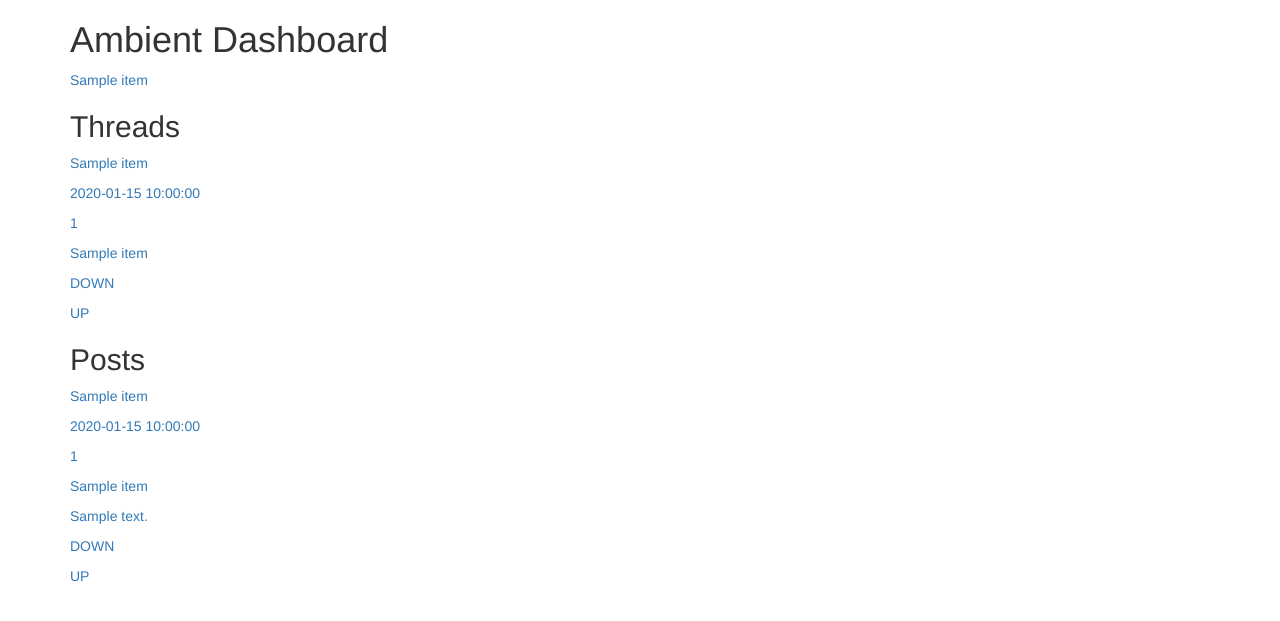
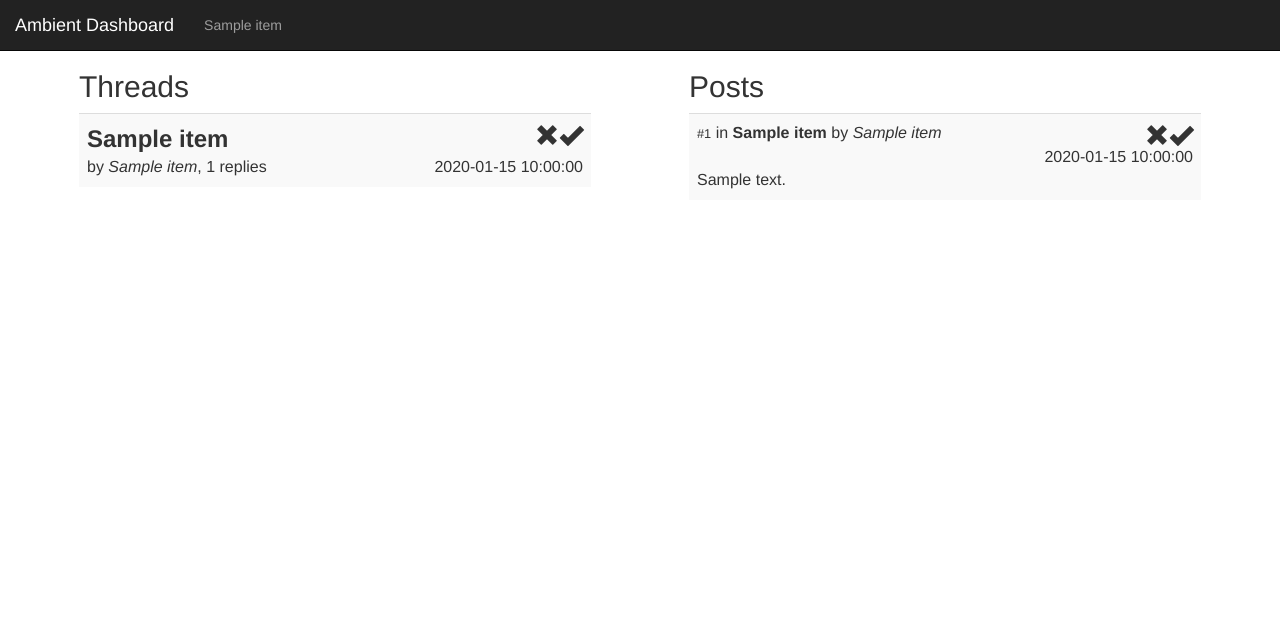
Before and after one commit to johink/Ambient, a Flask app: template templates/dashboard.html in a window 1280 px wide. Shown: the top 621 px of the page. Run offline with Flask 2, Linux system fonts and the light colour scheme; the template is opened without the code that fills it: most values are stand-ins (such as "Sample title", 1, 10 or a date in 2020); parts of the project's set-up code (start-up, migrations or seed data) failed here and were passed over; some libraries are stand-ins or nearby versions.

Commit message:
Added some styling

```diff
--- a/app.py
+++ b/app.py
@@ -30,51 +30,40 @@ def dashboard(gameid):
     post_data = db.get_post_data(gameid)
     other_links = db.get_other_links(gameid)
 
-    return render_template('dashboard.html', thread_data = thread_data, post_data = post_data, other_links = other_links)#include kwargs of template data here
+    return render_template('dashboard.html', thread_data = thread_data, post_data = post_data, other_links = other_links)
 
 @app.route('/vote/thread/up/<int:threadid>', methods=['POST'])
 def vote_thread_up(threadid):
-    if not threadid:
-        return
-    else:
-        try:
-            db.increment_thread(threadid)
-            return True
-        except:
-            return False
+    try:
+        db.vote_thread(threadid, 1)
+        return "Successful"
+    except Exception as e:
+        print(e)
+        return "DBError"
 
 @app.route('/vote/thread/down/<int:threadid>', methods=['POST'])
 def vote_thread_down(threadid):
-    if not threadid:
-        return
-    else:
-        try:
-            db.decrement_thread(threadid)
-            return True
-        except:
-            return False
+    try:
+        db.vote_thread(threadid, 0)
+        return "Successful"
+    except:
+        return "DBError"
 
 @app.route('/vote/post/up/<int:threadid>/<int:responsenum>', methods=['POST'])
 def vote_post_up(threadid, responsenum):
-    print(threadid)
-    print(responsenum)
-    if threadid and responsenum:
-        try:
-            db.vote_post(threadid, responsenum, 1)
-            return "Successful"
-        except:
-            return "DBError"
+    try:
+        db.vote_post(threadid, responsenum, 1)
+        return "Successful"
+    except:
+        return "DBError"
 
 @app.route('/vote/post/down/<int:threadid>/<int:responsenum>', methods=['POST'])
 def vote_post_down(threadid, responsenum):
-    print(threadid)
-    print(responsenum)
-    if threadid and responsenum:
-        try:
-            db.vote_post(threadid, responsenum, 0)
-            return "Successful"
-        except:
-            return "DBError"
+    try:
+        db.vote_post(threadid, responsenum, 0)
+        return "Successful"
+    except:
+        return "DBError"
 
 if __name__ == '__main__':
     #running=True
--- /dev/null
+++ b/static/style.css
@@ -0,0 +1,88 @@
+p {
+
+}
+
+span {
+  display: inline-block;
+}
+
+a {
+  color: #333;
+  text-decoration: none;
+}
+
+a:hover {
+  color: #555;
+  text-decoration: none;
+}
+
+.glyphicon {
+  font-size: 1.5em;
+}
+
+.glyphicon-ok:hover {
+  color:green;
+}
+
+.glyphicon-remove:hover {
+  color:red;
+}
+
+.container {
+  width: 90vw;
+}
+
+.threads {
+  float: left;
+  width: 40vw;
+  padding-top: 50px;
+}
+
+.posts {
+  float: right;
+  width: 40vw;
+  padding-top: 50px;
+}
+
+.author {
+  font-style: oblique;
+}
+
+.postedon {
+  float: right;
+  clear: both;
+}
+
+.numreplies {
+
+}
+
+.title {
+  font-weight: bold;
+  font-size: 1.5em;
+  width: 80%;
+}
+
+.votedown {
+  float: right;
+}
+
+.voteup {
+  float: right;
+}
+
+.posttitle {
+  font-weight: bold;
+}
+
+.replyno {
+  font-size: .8em;
+}
+
+.content {
+  width: 80%;
+}
+
+.disableclick {
+  pointer-events: none;
+}
--- a/templates/dashboard.html
+++ b/templates/dashboard.html
@@ -1,5 +1,6 @@
 <head>
 <link rel="stylesheet" href="https://maxcdn.bootstrapcdn.com/bootstrap/3.3.7/css/bootstrap.min.css">
+<link rel='stylesheet' href='../static/style.css'>
 <title>Ambient Dashboard</title>
 <script
   src="https://code.jquery.com/jquery-3.2.1.min.js"
@@ -17,7 +18,11 @@ $.ajax({
 url: '/vote/post/down/'+thread_id+'/'+reply_num,
 type:"POST",
 success: function(result){
-if(result == "Successful"){alert("SUCCESS!")}
+if(result == "Successful"){
+$("#trpost"+thread_id+reply_num).addClass("danger").removeClass("success");
+$("#trpost"+thread_id+reply_num + " .votedown").addClass("disableclick");
+$("#trpost"+thread_id+reply_num + " .voteup").removeClass("disableclick");
+}
 else{alert("Difficulty communicating with database.  Please try again later!")}
 }});
 }
@@ -26,54 +31,100 @@ $.ajax({
 url: '/vote/post/up/'+thread_id+'/'+reply_num,
 type:"POST",
 success: function(result){
-if(result == "Successful"){alert("SUCCESS!")}
+if(result == "Successful"){
+$("#trpost"+thread_id+reply_num).addClass("success").removeClass("danger");
+$("#trpost"+thread_id+reply_num + " .voteup").addClass("disableclick");
+$("#trpost"+thread_id+reply_num + " .votedown").removeClass("disableclick");
+}
+else{alert("Difficulty communicating with database.  Please try again later!")}
+}});
+}
+votethreadup = function(thread_id){
+$.ajax({
+url: '/vote/thread/up/'+thread_id,
+type:"POST",
+success: function(result){
+if(result == "Successful"){
+$("#tr"+thread_id).addClass("success").removeClass("danger");
+$("#tr"+thread_id + " .voteup").addClass("disableclick");
+$("#tr"+thread_id + " .votedown").removeClass("disableclick");
+}
+else{alert("Difficulty communicating with database.  Please try again later!")}
+}});
+}
+votethreaddown = function(thread_id){
+$.ajax({
+url: '/vote/thread/down/'+thread_id,
+type:"POST",
+success: function(result){
+if(result == "Successful"){
+$("#tr"+thread_id).addClass("danger").removeClass("success");
+$("#tr"+thread_id + " .votedown").addClass("disableclick");
+$("#tr"+thread_id + " .voteup").removeClass("disableclick");
+}
 else{alert("Difficulty communicating with database.  Please try again later!")}
 }});
 }
 
+
 </script>
 </head>
 <div class="container" padding="20px">
-<h1>Ambient Dashboard</h1>
-
-<div class="navlinks">
-{% for item in other_links %}
-<a href='/dashboard/{{item["game_id"]}}'>{{item['game_name']}}</a>
-{% endfor %}
-</div>
+<nav class="navbar navbar-inverse navbar-fixed-top">
+  <div class="container-fluid">
+    <div class="navbar-header">
+      <a class="navbar-brand" href="#">Ambient Dashboard</a>
+    </div>
+    <ul class="nav navbar-nav">
+      {% for item in other_links %}
+      <li class='navlinkitem'><a href='/dashboard/{{item["game_id"]}}'>{{item['game_name']}}</a></li>
+      {% endfor %}
+    </ul>
+  </div>
+</nav>
 
 <div class="threads">
 <h2>Threads</h2>
 
+<table class="table table-striped table-hover">
 {% for item in thread_data %}
+<tr id="tr{{item['thread_id']}}">
+<td>
 <div class="thread_item" id="{{item['thread_id']}}">
-<a href="#" onclick="displaythread({{item['thread_id']}});">
-<p class="author">{{ item['author_name'] }}</p>
-<p class="postedon">{{ item['posted_on'] }}</p>
-<p class="numreplies">{{ item['num_replies'] }}</p>
-<p class="title">{{ item['title'] }}</p>
+<span class="voteup"><a href="javascript:void(0);" onclick="votethreadup('{{item.thread_id}}');"><i class="glyphicon glyphicon-ok" title="This thread is useful"></i></a></span>
+<span class="votedown"><a href="javascript:void(0);" onclick="votethreaddown('{{item.thread_id}}');"><i class="glyphicon glyphicon-remove" title="This thread is not useful"></i></a></span>
+<a href="javascript:void(0);" onclick="displaythread('{{item.thread_id}}');">
+<span class="title">{{ item['title'] }}</span>
+<br/>by
+<span class="author">{{ item['author_name'] }}</span>,
+<span class="postedon">{{ item['posted_on'] }}</span>
+<span class="numreplies">{{ item['num_replies'] }}</span> replies
 </a>
-<p class="votedown"><a href="/vote/thread/down/{{item['thread_id']}}">DOWN</a></p>
-<p class="voteup"><a href='/vote/thread/up/{{item["thread_id"]}}'>UP</a></p>
 </div>
+</td>
+</tr>
 {% endfor %}
-</tbody>
 </table>
 </div>
 <div class="posts">
 <h2>Posts</h2>
+<table class="table table-striped table-hover">
+
 {% for item in post_data %}
+<tr id="trpost{{item['thread_id']}}{{item['response_num']}}">
+<td>
 <div class="post_item" id="{{item['thread_id']}}{{item['response_num']}}">
-<a href="#" onclick="displaypost('{{item['thread_id']}}','{{item['response_num']}}');">
-<p class="author">{{ item['author_name'] }}</p>
-<p class="postedon">{{ item['posted_on'] }}</p>
-<p class="replyno">{{ item['response_num'] }}</p>
-<p class="title">{{ item['title'] }}</p>
-<p class="content">{{ item['content'] }}</p>
+<span class="voteup"><a href="javascript:void(0);" onclick="votepostup('{{item.thread_id}}','{{item.response_num}}');"><i class="glyphicon glyphicon-ok" title="This post is useful"></i></a></span>
+<span class="votedown"><a href="javascript:void(0);" onclick="votepostdown('{{item.thread_id}}', '{{item.response_num}}');"><i class="glyphicon glyphicon-remove" title="This post is not useful"></i></a></span>
+<a href="javascript:void(0);" onclick="displaypost('{{item.thread_id}}','{{item.response_num}}');">
+<span class="replyno">#{{ item['response_num'] }}</span> in <span class="posttitle">{{ item['title'] }}</span>
+by <span class="author">{{ item['author_name'] }}</span>
+<span class="postedon">{{ item['posted_on'] }}</span>
+<span class="content">{{ item['content'] }}</span>
 </a>
-<p class="votedown"><a onclick="votepostdown('{{item.thread_id}}','{{item.response_num}}');">DOWN</a></p>
-<p class="voteup"><a onclick="votepostup('{{item.thread_id}}','{{item.response_num}}');">UP</a></p>
 </div>
+</td>
+</tr>
 {% endfor %}
 </div>
 </div>
```
Also changed, not shown: ambient.py (+16 -1 lines).
